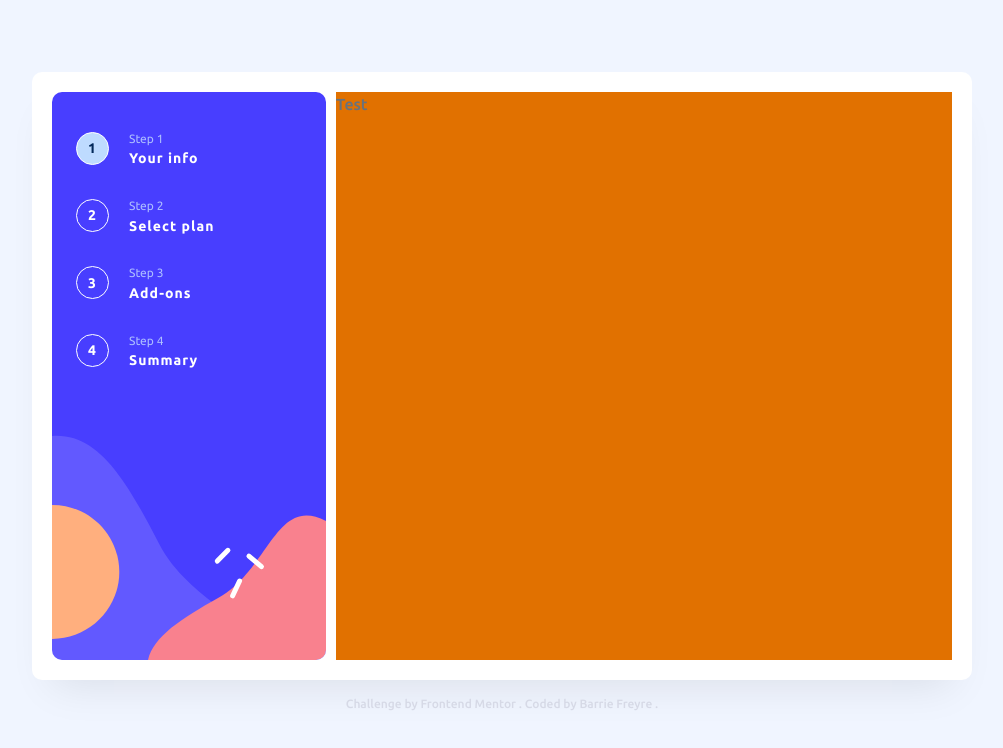
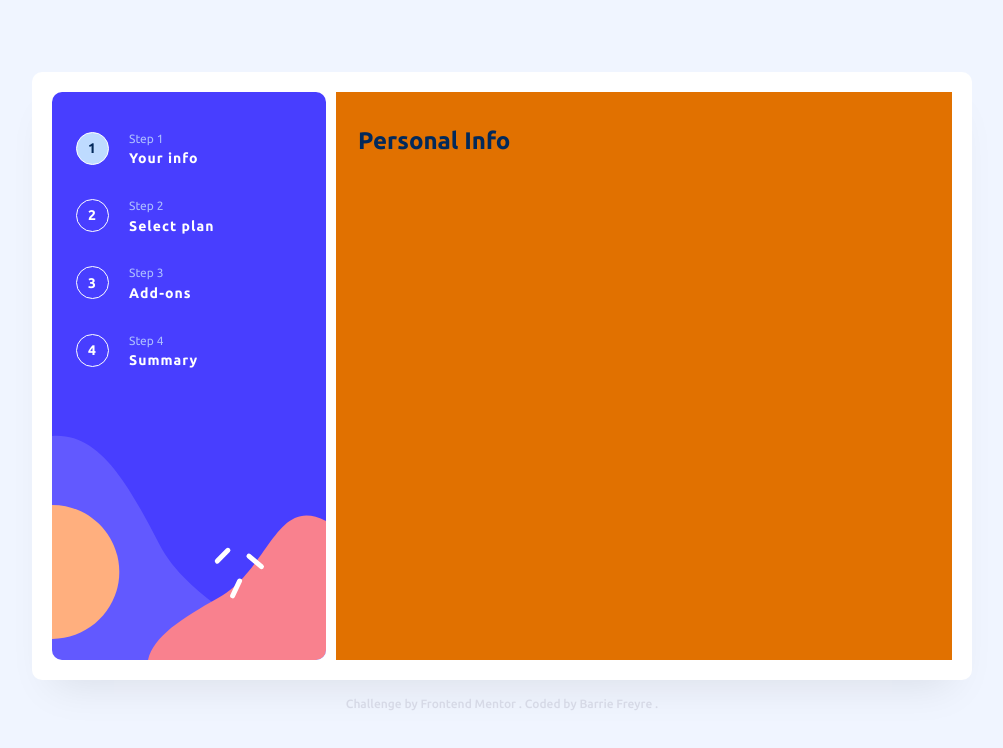
Before and after one commit to barriedirk/frontend-mentor-exercise-37-multi-step-form, an Angular app in the folder project/: page /#/multi-step-form in a window 1280 px wide. Shown: the top 748 px of the page, without its empty margins (138-1141 px from the left). Built offline with nearby package versions, Linux system fonts and the light colour scheme.

Commit message:
add form component

```diff
--- /dev/null
+++ b/project/src/app/features/multi-step-form/components/form/form.html
@@ -0,0 +1,3 @@
+<div class="multi-form px-[22px] py-[35px]">
+  <h2 class="txt-blue-950 text-preset-2">Personal Info</h2>
+</div>
--- /dev/null
+++ b/project/src/app/features/multi-step-form/components/form/form.ts
@@ -0,0 +1,12 @@
+import { ChangeDetectionStrategy, Component, Input, WritableSignal } from '@angular/core';
+
+@Component({
+  selector: 'app-form',
+  imports: [],
+  templateUrl: './form.html',
+  styleUrl: './form.scss',
+  changeDetection: ChangeDetectionStrategy.OnPush,
+})
+export class Form {
+  @Input() currentStep!: WritableSignal<number>;
+}
--- a/project/src/app/features/multi-step-form/multi-step-form.html
+++ b/project/src/app/features/multi-step-form/multi-step-form.html
@@ -30,6 +30,6 @@
     </ul>
   </div>
   <div class="msf__form bg-amber-600">
-    <h1>Test</h1>
+    <app-form [currentStep]="currentStep" />
   </div>
 </section>
--- a/project/src/app/features/multi-step-form/multi-step-form.ts
+++ b/project/src/app/features/multi-step-form/multi-step-form.ts
@@ -2,10 +2,11 @@ import { NgClass } from '@angular/common';
 import { ChangeDetectionStrategy, Component, WritableSignal } from '@angular/core';
 
 import { signal } from '@angular/core';
+import { Form } from './components/form/form';
 
 @Component({
   selector: 'app-multi-step-form',
-  imports: [NgClass],
+  imports: [NgClass, Form],
   templateUrl: './multi-step-form.html',
   styleUrl: './multi-step-form.scss',
   changeDetection: ChangeDetectionStrategy.OnPush,
```
Also changed, not shown: project/src/app/features/multi-step-form/components/form/form.scss (added), 1 other file (tests, documents, lock files or other folders).
